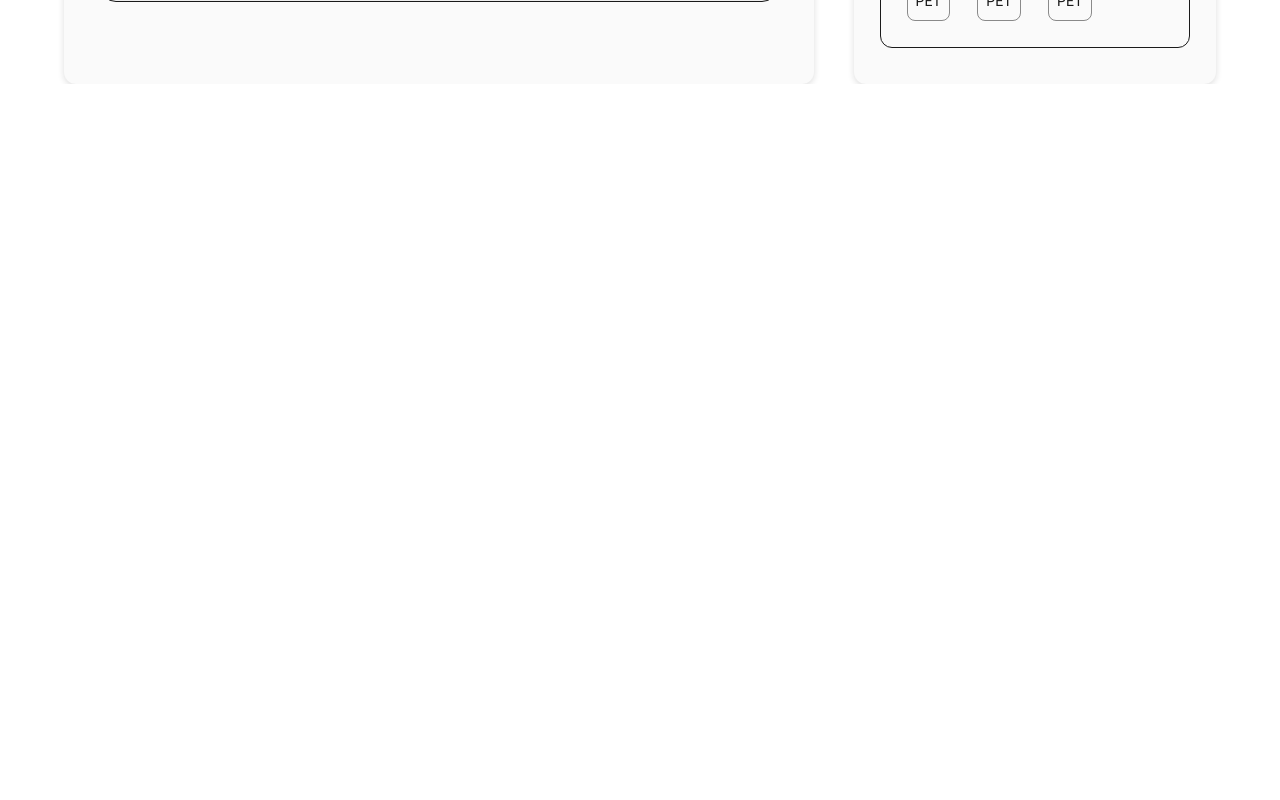
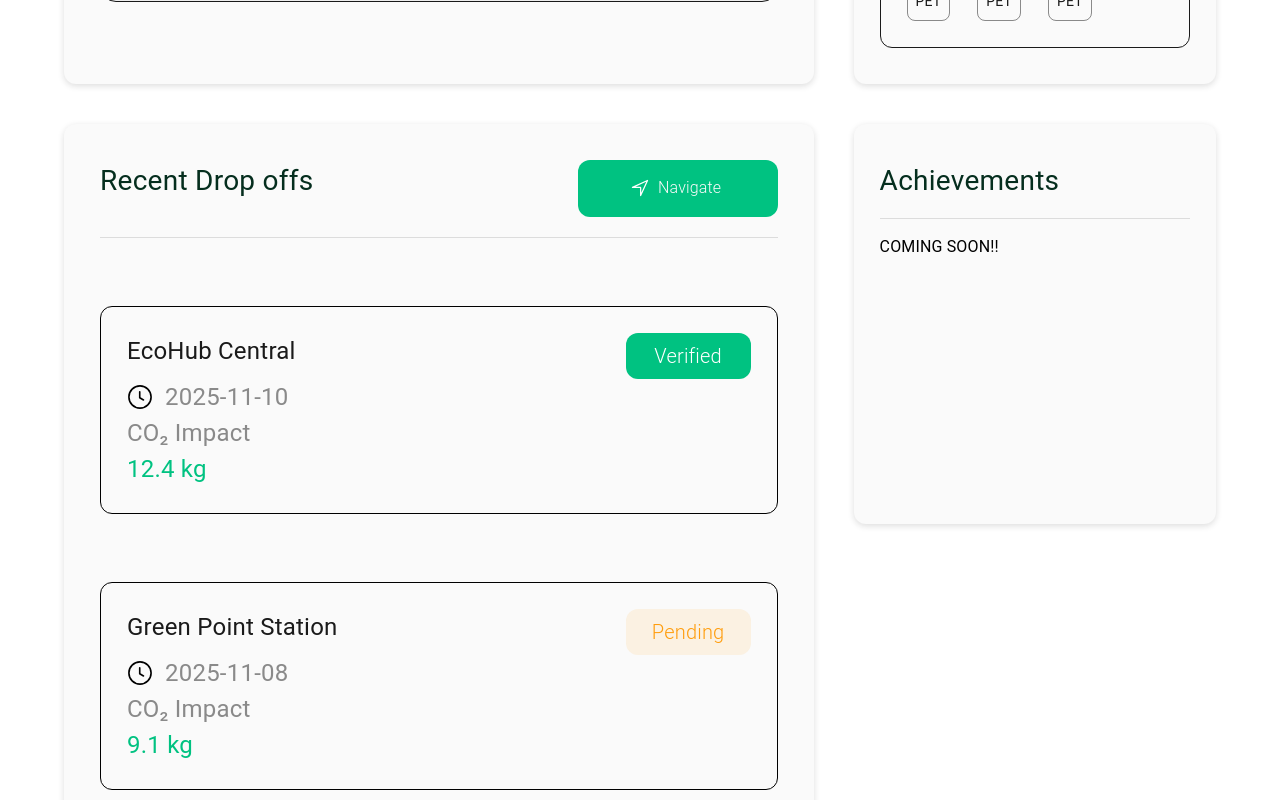
Before and after one commit to debagit10/plasticonn-web-app, a React (Vite) app: page /dashboard in a window 1280 px wide. Shown: the part 940-1740 px from the top of the page. Before the commit the page ends 1024 px from the top, so only its background shows below. Built offline with nearby package versions, Linux system fonts and the light colour scheme.

Commit message:
feat: add Recent drops component, building drop off modal

```diff
--- a/src/features/collectors/dashboard/Achievements.tsx
+++ b/src/features/collectors/dashboard/Achievements.tsx
@@ -0,0 +1,17 @@
+import { Divider, Typography } from "@mui/material";
+
+const Achievements = () => {
+  return (
+    <div className="w-125 h-100 bg-[#FAFAFA] py-9 px-6.5 shadow-[0_2px_6px_#1A1A1A26] rounded-xl">
+      <Typography fontSize={28} fontWeight={400} color="#052E1E">
+        Achievements
+      </Typography>
+
+      <Divider sx={{ marginY: "1rem" }} />
+
+      <Typography>COMING SOON!!</Typography>
+    </div>
+  );
+};
+
+export default Achievements;
--- a/src/features/collectors/dashboard/RecentDrops.tsx
+++ b/src/features/collectors/dashboard/RecentDrops.tsx
@@ -1,5 +1,108 @@
-const NearbyCenters = () => {
-  return <div>NearbyCenters</div>;
+import { Typography, Divider } from "@mui/material";
+import { GoClock } from "react-icons/go";
+import DropOff from "../modals/Dropoff";
+
+const drops = [
+  {
+    center: "EcoHub Central",
+    status: "verified",
+    timestamp: "2025-11-10",
+    co2: "12.4 kg",
+  },
+  {
+    center: "Green Point Station",
+    status: "pending",
+    timestamp: "2025-11-08",
+    co2: "9.1 kg",
+  },
+  {
+    center: "RecycleMax Downtown",
+    status: "verified",
+    timestamp: "2025-11-05",
+    co2: "15.6 kg",
+  },
+  {
+    center: "EcoHub Central",
+    status: "rejected",
+    timestamp: "2025-11-02",
+    co2: "0 kg",
+  },
+];
+
+const RecentDrops = () => {
+  return (
+    <div className="bg-[#FAFAFA] p-9 rounded-xl shadow-[0_2px_6px_#1A1A1A26] flex flex-col gap-17 w-262.5">
+      <div className="">
+        <div className="flex justify-between">
+          <Typography fontSize={28} fontWeight={400} color="#052E1E">
+            Recent Drop offs
+          </Typography>
+
+          <DropOff />
+        </div>
+
+        <div className="mt-5">
+          <Divider />
+        </div>
+      </div>
+
+      {drops.map((drop) => (
+        <div className="rounded-xl p-6.5 border-[0.4px] flex flex-col cursor-pointer transition-all duration-200 hover:shadow-md">
+          <div className="flex justify-between">
+            <Typography fontWeight={400} fontSize={24} color="#1A1A1A">
+              {drop.center}
+            </Typography>
+            <div
+              className="p-2.5 rounded-xl w-31.25 h-11.5 text-center flex items-center justify-center"
+              style={{
+                backgroundColor:
+                  drop.status === "verified"
+                    ? "#00C281"
+                    : drop.status === "pending"
+                      ? "#FF9D0D1A"
+                      : "#1A1A1A1A",
+              }}
+            >
+              <Typography
+                fontSize={20}
+                fontWeight={300}
+                color={
+                  drop.status === "verified"
+                    ? "white"
+                    : drop.status === "pending"
+                      ? "#FF9D0D"
+                      : "#1A1A1A"
+                }
+              >
+                {drop.status === "verified"
+                  ? "Verified"
+                  : drop.status === "pending"
+                    ? "Pending"
+                    : "Rejected"}
+              </Typography>
+            </div>
+          </div>
+
+          <div className="flex gap-3 items-center">
+            <GoClock size={26} />
+            <Typography fontWeight={400} fontSize={24} color="#1A1A1A80">
+              {drop.timestamp}
+            </Typography>
+          </div>
+
+          <div>
+            <Typography fontWeight={400} fontSize={24} color="#1A1A1A80">
+              {" "}
+              CO₂ Impact
+            </Typography>
+            <Typography fontWeight={400} fontSize={24} color="#00C281">
+              {drop.co2}
+            </Typography>
+          </div>
+        </div>
+      ))}
+    </div>
+  );
 };
 
-export default NearbyCenters;
+export default RecentDrops;
--- /dev/null
+++ b/src/features/collectors/modals/Dropoff.tsx
@@ -0,0 +1,118 @@
+import {
+  Button,
+  Dialog,
+  DialogContent,
+  DialogTitle,
+  TextField,
+  Typography,
+} from "@mui/material";
+import { useState } from "react";
+import { IoCloseOutline } from "react-icons/io5";
+import { IoNavigateOutline } from "react-icons/io5";
+
+const DropOff = () => {
+  const [open, setOpen] = useState(false);
+
+  return (
+    <div>
+      <div>
+        <Button
+          onClick={() => setOpen(true)}
+          startIcon={<IoNavigateOutline />}
+          sx={{
+            width: "200px",
+            backgroundColor: "#00C281",
+            color: "white",
+            textTransform: "capitalize",
+            borderRadius: "12px",
+            padding: "16px",
+          }}
+        >
+          <Typography fontSize={16} fontWeight={300} color="#FAFAFA">
+            Navigate
+          </Typography>
+        </Button>
+
+        <Dialog
+          open={open}
+          PaperProps={{
+            sx: {
+              paddingY: "24px",
+              paddingX: "18px",
+              borderRadius: "18px",
+              width: "550px",
+            },
+          }}
+        >
+          <DialogTitle className="flex items-center justify-between">
+            <div className="flex flex-col gap-2">
+              <Typography fontSize={26} fontWeight={400} color="#1A1A1A">
+                New Drop-off
+              </Typography>
+              <Typography fontSize={20} fontWeight={300} color="#1A1A1A">
+                Fill in the details for your plastic collection drop-off
+              </Typography>
+            </div>
+
+            <div
+              onClick={() => setOpen(false)}
+              className="cursor-pointer w-6.5 h-6.5"
+            >
+              <IoCloseOutline
+                // size={14}
+                width={14}
+                height={14}
+                color="#1A1A1A"
+              />
+            </div>
+          </DialogTitle>
+          <DialogContent>
+            <div className="flex gap-2.5">
+              <div>
+                <Typography fontWeight={400} fontSize={18} color="#1A1A1A">
+                  Center Name
+                </Typography>
+                <TextField
+                  //   value={search}
+                  //   onChange={(e) => setSearch(e.target.value)}
+                  placeholder="e.g Green valley collection center"
+                  variant="outlined"
+                  size="small"
+                  sx={{
+                    width: "265px",
+                    // overall height
+                    "& .MuiOutlinedInput-root": {
+                      height: "40px",
+                      borderRadius: "12px",
+                      backgroundColor: "#FAFAFA",
+
+                      // default border
+                      "& fieldset": {
+                        borderColor: "#1A1A1A",
+                        borderWidth: "0.2px",
+                      },
+
+                      // focused
+                      "&.Mui-focused fieldset": {
+                        borderColor: "#1A1A1A",
+                        borderWidth: "0.2px",
+                      },
+                    },
+
+                    // input text
+                    "& input": {
+                      padding: "10px 12px",
+                      fontSize: 14,
+                    },
+                  }}
+                />
+              </div>
+            </div>
+          </DialogContent>
+        </Dialog>
+      </div>
+    </div>
+  );
+};
+
+export default DropOff;
--- a/src/pages/DashboardPage.tsx
+++ b/src/pages/DashboardPage.tsx
@@ -2,6 +2,8 @@ import { Typography } from "@mui/material";
 import Stats from "../features/collectors/dashboard/Stats";
 import CentersMap from "../features/collectors/dashboard/NearbyCenters";
 import ClosestCenters from "../features/collectors/dashboard/ClosestCenters";
+import RecentDrops from "../features/collectors/dashboard/RecentDrops";
+import Achievements from "../features/collectors/dashboard/Achievements";
 
 const DashboardPage = () => {
   return (
@@ -22,6 +24,12 @@ const DashboardPage = () => {
 
         <ClosestCenters />
       </div>
+
+      <div className="flex justify-between my-10 gap-10">
+        <RecentDrops />
+
+        <Achievements />
+      </div>
     </div>
   );
 };
```
